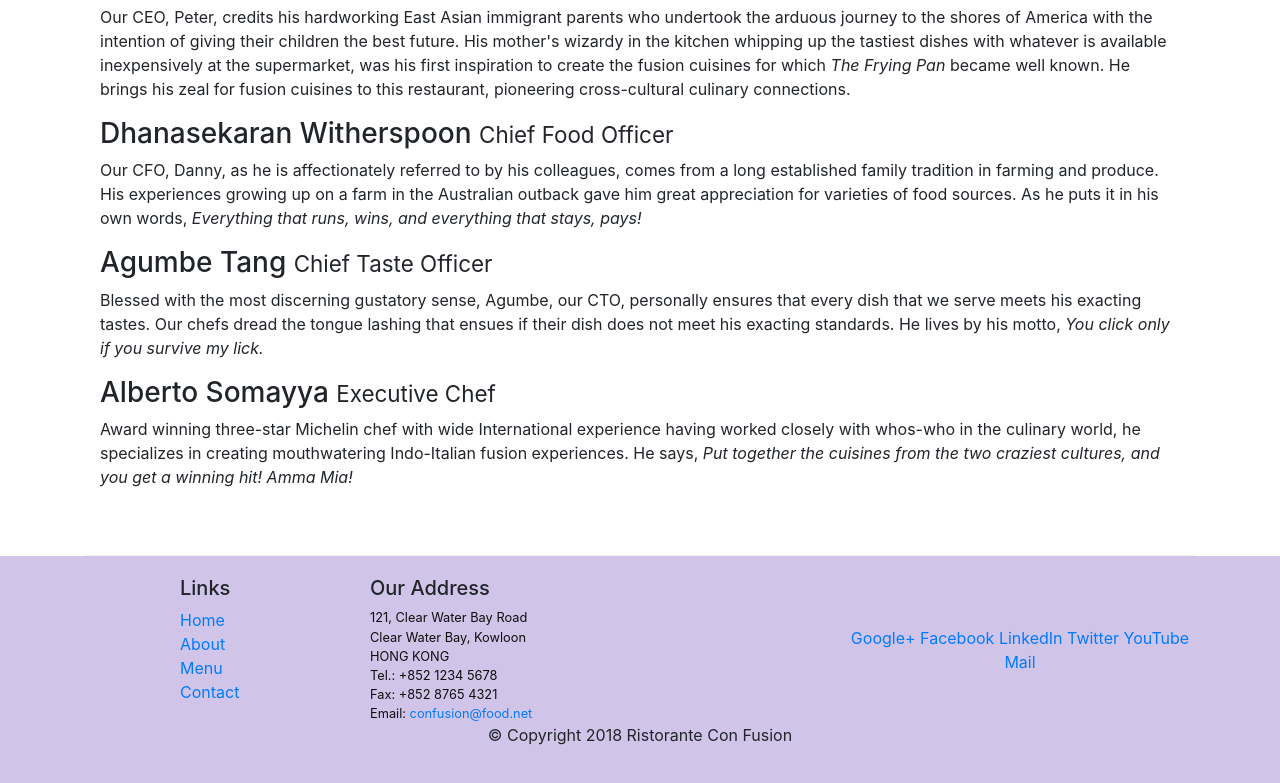
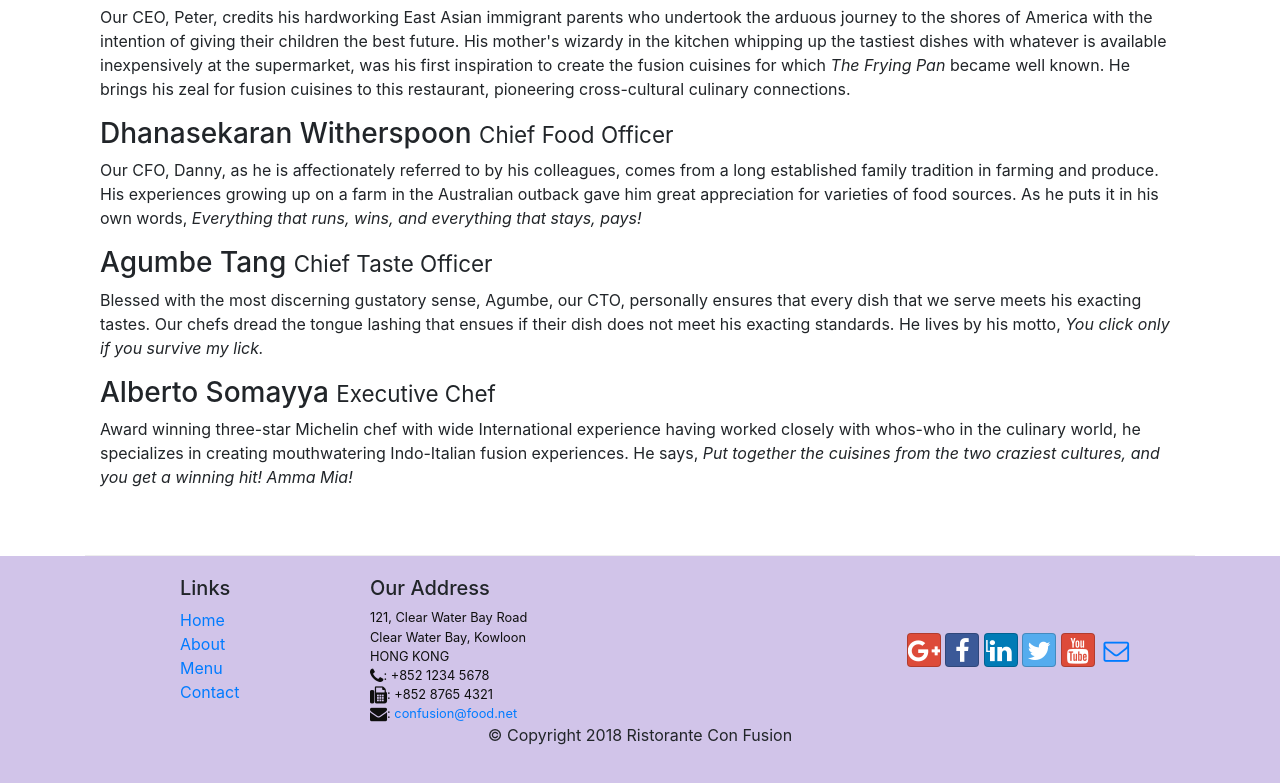
Before and after one commit to taiji7331/bootstrap4-course, a website: page Bootstrap4/conFusion/aboutus.html in a window 1280 px wide. Shown: the part 998-1781 px from the top of the page. Drawn offline with nearby package versions, Linux system fonts and the light colour scheme.

Commit message:
added icon fonts and social media icons

```diff
--- a/Bootstrap4/conFusion/aboutus.html
+++ b/Bootstrap4/conFusion/aboutus.html
@@ -9,6 +9,8 @@
 
   <!-- Bootstrap CSS-->
   <link rel="stylesheet" href="node_modules/bootstrap/dist/css/bootstrap.min.css">
+  <link rel="stylesheet" href="node_modules/font-awesome/css/font-awesome.min.css">
+  <link rel="stylesheet" href="node_modules/bootstrap-social/bootstrap-social.css">
   <link rel="stylesheet" href="css/styles.css">
   <title>Ristorante Con Fusion: About Us</title>
 </head>
@@ -22,10 +24,10 @@
       <a class="navbar-brand mr-auto" href="./index.html">Ristorante Con Fusion</a>
       <div class="collapse navbar-collapse" id="navbar">
         <ul class="navbar-nav mr-auto">
-          <li class="nav-item"><a class="nav-link" href="./index.html">Home</a></li>
-          <li class="nav-item active"><a class="nav-link" href="#">About</a></li>
-          <li class="nav-item"><a class="nav-link" href="#">Menu</a></li>
-          <li class="nav-item"><a class="nav-link" href="#">Contact</a></li>
+          <li class="nav-item"><a class="nav-link" href="./index.html"><span class="fa fa-home fa-lg"></span> Home</a></li>
+          <li class="nav-item active"><a class="nav-link" href="#"><span class="fa fa-info fa-lg"></span> About</a></li>
+          <li class="nav-item"><a class="nav-link" href="#"><span class="fa fa-list fa-lg"></span> Menu</a></li>
+          <li class="nav-item"><a class="nav-link" href="#"><span class="fa fa-address-card fa-lg"></span> Contact</a></li>
         </ul>
       </div>
     </div>
@@ -100,19 +102,19 @@
             121, Clear Water Bay Road<br>
             Clear Water Bay, Kowloon<br>
             HONG KONG<br>
-            Tel.: +852 1234 5678<br>
-            Fax: +852 8765 4321<br>
-            Email: <a href="mailto:confusion@food.net">confusion@food.net</a>
+            <i class="fa fa-phone fa-lg"></i>: +852 1234 5678<br>
+            <i class="fa fa-fax fa-lg"></i>: +852 8765 4321<br>
+            <i class="fa fa-envelope fa-lg"></i>: <a href="mailto:confusion@food.net">confusion@food.net</a>
           </address>
         </div>
         <div class="col-12 col-sm-4 align-self-center">
           <div class="text-center">
-            <a href="http://google.com/+">Google+</a>
-            <a href="http://www.facebook.com/profile.php?id=">Facebook</a>
-            <a href="http://www.linkedin.com/in/">LinkedIn</a>
-            <a href="http://twitter.com/">Twitter</a>
-            <a href="http://youtube.com/">YouTube</a>
-            <a href="mailto:">Mail</a>
+            <a class="btn btn-social-icon btn-google" href="http://google.com/+"><i class="fa fa-google-plus fa-lg"></i></a>
+            <a class="btn btn-social-icon btn-facebook" href="http://www.facebook.com/profile.php?id="><i class="fa fa-facebook fa-lg"></i></a>
+            <a class="btn btn-social-icon btn-linkedin" href="http://www.linkedin.com/in/">L<i class="fa fa-linkedin fa-lg"></i></a>
+            <a class="btn btn-social-icon btn-twitter" href="http://twitter.com/"><i class="fa fa-twitter fa-lg"></i></a>
+            <a class="btn btn-social-icon btn-google" href="http://youtube.com/"><i class="fa fa-youtube fa-lg"></i></a>
+            <a class="btn btn-social-icon" href="mailto:"><i class="fa fa-envelope-o fa-lg"></i></a>
           </div>
         </div>
       </div>
--- a/Bootstrap4/conFusion/package.json
+++ b/Bootstrap4/conFusion/package.json
@@ -15,6 +15,8 @@
   },
   "dependencies": {
     "bootstrap": "^4.0.0",
+    "bootstrap-social": "^5.1.1",
+    "font-awesome": "^4.7.0",
     "jquery": "^3.3.1",
     "popper.js": "^1.12.9"
   }
```
Also changed, not shown: Bootstrap4/conFusion/index.html (+15 -13 lines), 1 other file.
